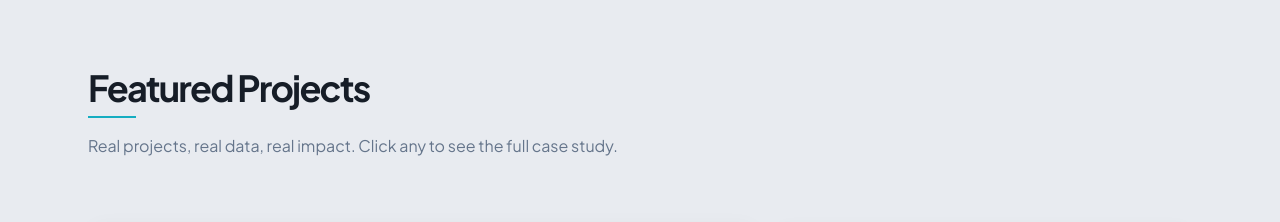
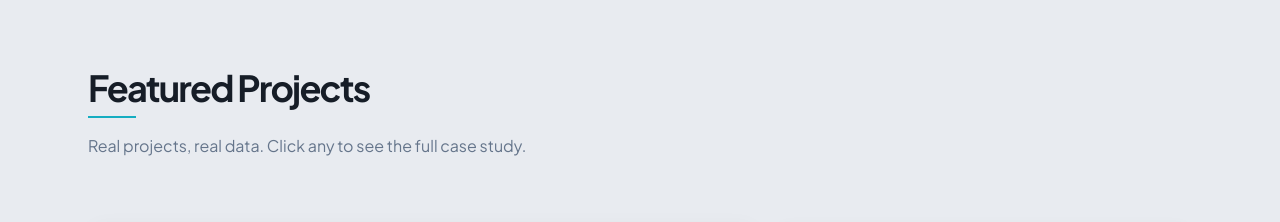
Before and after one commit to SpencerGoss/SpencerGoss.github.io, a React (Vite) app: page / in a window 1280 px wide. Shown: the part 1420-1642 px from the top of the page. Built offline with nearby package versions, Linux system fonts and the light colour scheme.

Commit message:
content: trim 'real impact' from Projects intro (Spencer's pick)
'Real projects, real data, real impact.' -> 'Real projects, real data.'
Drops the vaguest of the triple-'real'; keeps the rhythm.

Self-review: clean.

```diff
--- a/src/App.tsx
+++ b/src/App.tsx
@@ -2154,7 +2154,7 @@ export default function App() {
               </h2>
               <Separator className="w-12 bg-primary h-0.5 mb-4" />
               <p className="text-muted-foreground">
-                Real projects, real data, real impact. Click any to see the full case study.
+                Real projects, real data. Click any to see the full case study.
               </p>
             </ScrollReveal>
             <BentoGrid onSelectProject={setSelectedProject} />
```
Also changed, not shown: portfolio.html (+1 -1 lines).
